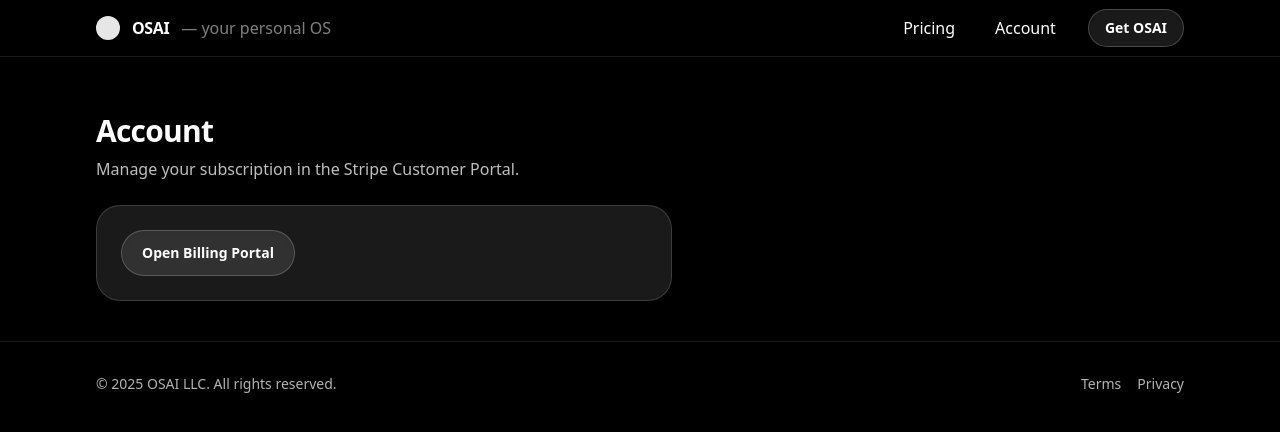
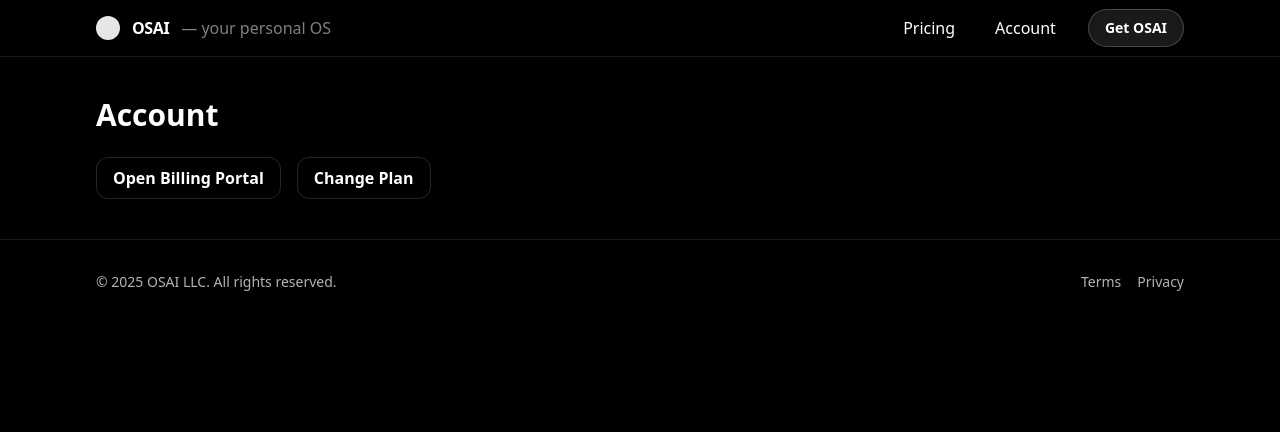
Before and after one commit to MasonIllies/OSAI, a Next.js app in the folder osai-mvp/: page /account in a window 1280 px wide. Shown: the top 432 px of the page. Built offline with nearby package versions, Linux system fonts and the light colour scheme.

Commit message:
Update page.tsx

```diff
--- a/osai-mvp/app/account/page.tsx
+++ b/osai-mvp/app/account/page.tsx
@@ -1,48 +1,46 @@
 "use client";
-import { useEffect, useState } from "react";
+import { useState } from "react";
 
-export default function Account() {
+export default function AccountPage() {
   const [loading, setLoading] = useState(false);
-  const [msg, setMsg] = useState<string | null>(null);
+  const [authed] = useState(true); // TODO: replace with real auth check
 
-  useEffect(() => {
-    const p = new URLSearchParams(window.location.search);
-    const ok = p.get("ok");
-    const sid = p.get("session_id");
-    if (ok && sid) openPortal(sid);
-  }, []);
-
-  async function openPortal(sessionId?: string) {
+  const openPortal = async () => {
+    try {
       setLoading(true);
-    setMsg(null);
-    try {
-      const qs = sessionId ? `?session_id=${encodeURIComponent(sessionId)}` : "";
-      const r = await fetch(`/api/billing/portal${qs}`, { method: "POST" });
-      const j = await r.json();
-      if (j.url) window.location.href = j.url;
-      else setMsg("Could not open billing portal. Try again.");
+      const res = await fetch("/api/stripe-portal", { method: "POST" });
+      if (!res.ok) throw new Error("Failed to open portal");
+      const { url } = await res.json();
+      window.location.href = url;
     } catch {
-      setMsg("Portal error. Try again.");
+      alert("Could not open billing portal. Please contact support.");
     } finally {
       setLoading(false);
     }
-  }
+  };
 
   return (
-    <div className="pt-4">
-      <h1 className="text-3xl font-semibold tracking-tight mb-2">Account</h1>
-      <p className="text-white/75 mb-6">Manage your subscription in the Stripe Customer Portal.</p>
-
-      <div className="rounded-3xl border border-white/15 bg-white/10 p-6 backdrop-blur-xl shadow-xl max-w-xl">
+    <section className="space-y-6">
+      <h1 className="text-3xl font-bold">Account</h1>
+      {!authed ? (
+        <p className="text-white/70">Please sign in to manage your subscription.</p>
+      ) : (
+        <div className="flex gap-4 items-center">
           <button
-          onClick={() => openPortal()}
+            onClick={openPortal}
             disabled={loading}
-          className="rounded-full border border-white/20 bg-white/10 px-5 py-3 text-sm font-semibold shadow-inner hover:bg-white/20 disabled:opacity-60"
+            className="inline-flex items-center justify-center rounded-xl px-4 py-2 text-base font-semibold border border-white/15 shadow-sm hover:opacity-90 focus:outline-none focus:ring disabled:opacity-50"
           >
             {loading ? "Opening…" : "Open Billing Portal"}
           </button>
-        {msg && <p className="mt-4 text-sm text-red-300">{msg}</p>}
+          <a
+            href="/pricing"
+            className="inline-flex items-center justify-center rounded-xl px-4 py-2 text-base font-semibold border border-white/15 shadow-sm hover:opacity-90 focus:outline-none focus:ring"
+          >
+            Change Plan
+          </a>
         </div>
-    </div>
+      )}
+    </section>
   );
 }
```
Lines whose indentation alone changed are shown as unchanged.
